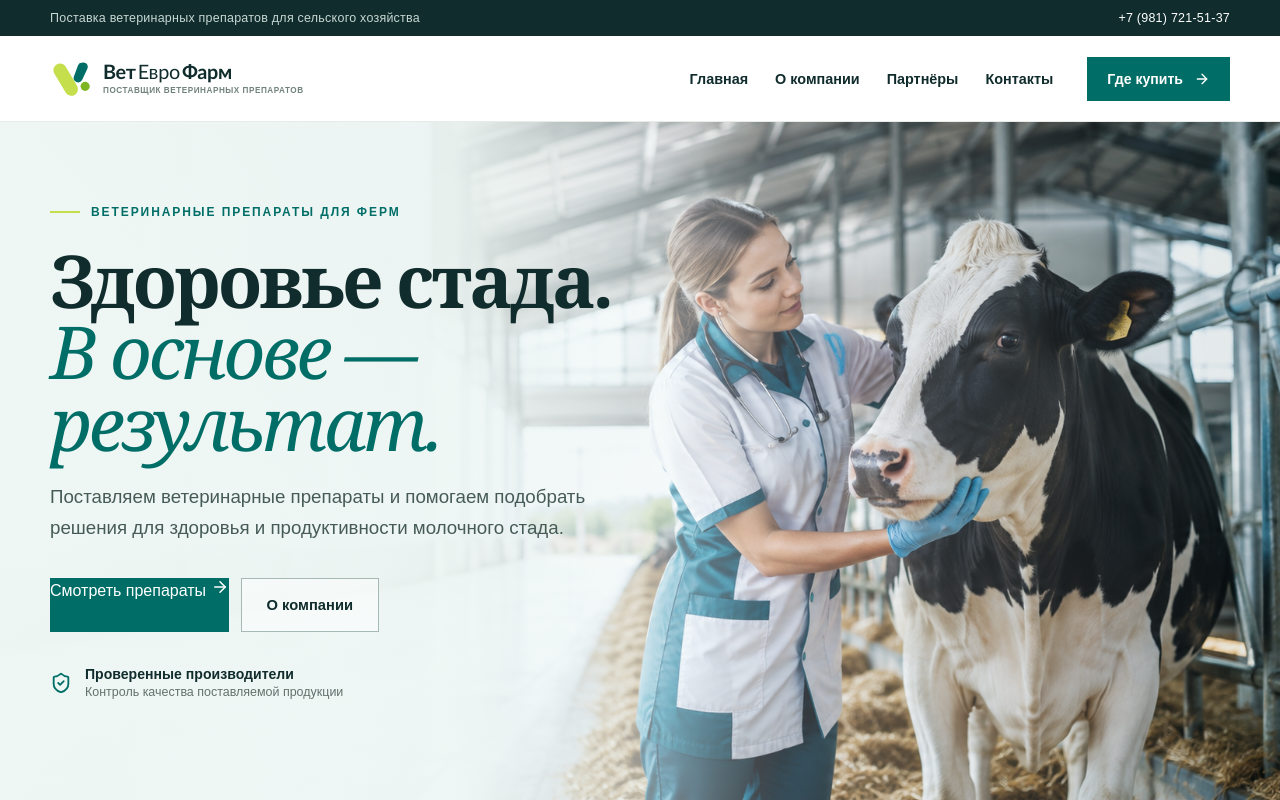
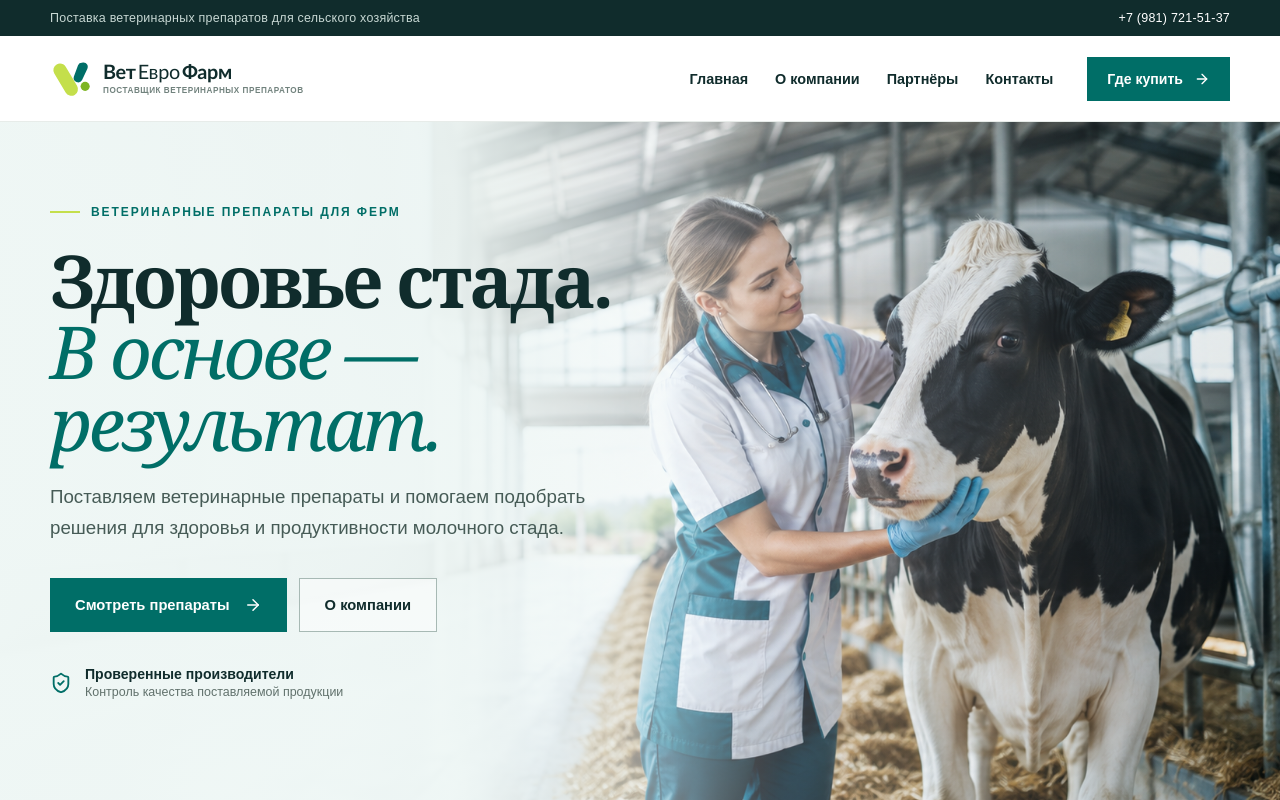
Before and after one commit to vladpr1703/veteuropharm, a Next.js app: page / in a window 1280 px wide. Shown: the top 800 px of the page. Built offline with nearby package versions, Linux system fonts and the light colour scheme.

Commit message:
fix link

```diff
--- a/components/Hero/Hero.tsx
+++ b/components/Hero/Hero.tsx
@@ -1,9 +1,9 @@
-import Image from 'next/image';
-import Link from 'next/link';
-import { ArrowRight, ShieldCheck } from 'lucide-react';
-import { Container } from '@/components/Container';
-import heroVet from '@/public/hero-vet.png';
-import styles from './styles.module.scss';
+import Image from "next/image";
+import Link from "next/link";
+import { ArrowRight, ShieldCheck } from "lucide-react";
+import { Container } from "@/components/Container";
+import heroVet from "@/public/hero-vet.png";
+import styles from "./styles.module.scss";
 
 export const Hero = () => (
   <section className={styles.hero}>
@@ -32,9 +32,9 @@ export const Hero = () => (
           здоровья и продуктивности молочного стада.
         </p>
         <div className={styles.actions}>
-          <span className={styles.primary}>
+          <a className={styles.primary}>
             Смотреть препараты <ArrowRight size={18} />
-          </span>
+          </a>
           <Link className={styles.secondary} href="/about">
             О компании
           </Link>
```
